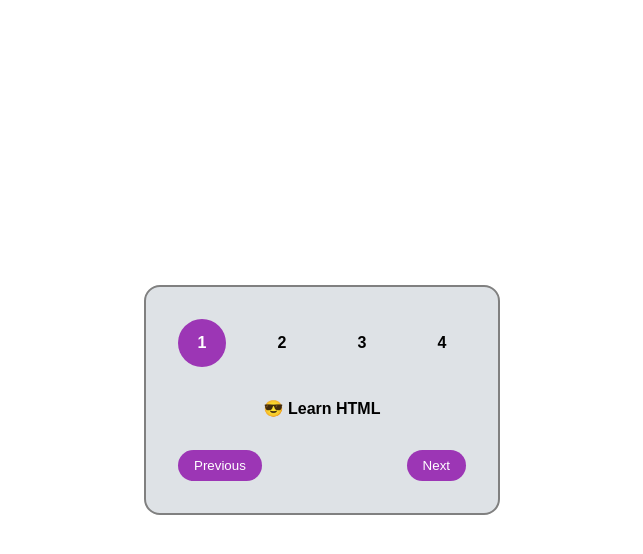
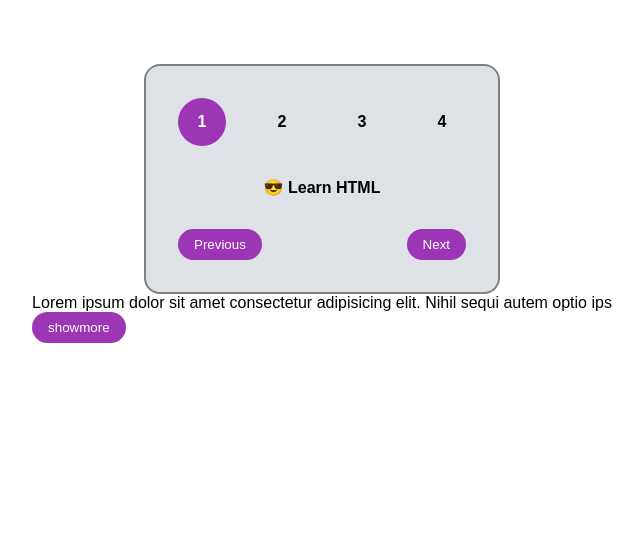
Before and after one commit to HarshlataGajbhiye/mini-react-project, a React (Vite) app: page / in a window 1280 px wide. Shown: the top 554 px of the page, without its empty margins (318-961 px from the left). Built offline with nearby package versions, Linux system fonts and the light colour scheme.

Commit message:
show less and more is done

```diff
--- a/src/App.jsx
+++ b/src/App.jsx
@@ -1,15 +1,19 @@
 import Card from "./components/Card";
-import "./components/index.css";
+import "./index.css";
+import TextExpander from "./components/TextExpander";
 const appStyle = {
     display: "flex",
     alignItems: "center",
     justifyContent: "center",
-    height: "100vh",
+    flexDirection: "column",
+    gap: "rrem",
+    padding: "4rem 0",
 };
 function App() {
     return (
         <div style={appStyle}>
             <Card />
+            <TextExpander />
         </div>
     );
 }
--- /dev/null
+++ b/src/components/TextExpander.jsx
@@ -0,0 +1,46 @@
+import React, { useState } from "react";
+
+const textStyle = {
+    maxWidth: "40rem",
+};
+
+const showButton = {
+    backgroundColor: "#9C36B5",
+    color: "white",
+    border: "none",
+    borderRadius: "1rem",
+    padding: " 0.5rem  1rem",
+};
+const rowText = `Lorem ipsum dolor sit amet consectetur adipisicing elit. Nihil
+                sequi autem optio ipsum sed cum incidunt, harum repellat dicta
+                quaerat quam qui eius repellendus. Porro vitae magni excepturi
+                tempora ut doloribus illum, doloribus consequuntur fuga, labore,
+                molestias obcaecati eveniet impedit laboriosam neque vero. Nulla
+                doloremque quia consectetur voluptatem perferendis, minus natus
+                aliquid mollitia quis autem id, iusto aspernatur vero laboriosam
+                quas? Quaerat non sapiente quos fugiat? Error, cum voluptates
+                explicabo eos fugit deleniti blanditiis vero. Quam nisi quod
+                facilis facere officiis. Rem, accusamus, corrupti dicta
+                necessitatibus ipsam sint adipisci doloribus perspiciatis
+                delectus quam quod esse, voluptatem ipsum dolor sit amet
+                consectetur adipisicing elit. `;
+
+function TextExpander() {
+    const [show, setShow] = useState(false);
+    //derived state
+    const text = show ? rowText : rowText.slice(0, 100);
+
+    function handleClick() {
+        setShow((show) => !show);
+    }
+    return (
+        <div style={textStyle}>
+            <p>{text} </p>
+            <button onClick={handleClick} style={showButton}>
+                {show ? "showless" : "showmore"}
+            </button>
+        </div>
+    );
+}
+
+export default TextExpander;
```
Also changed, not shown: src/components/Button.jsx (deleted), src/index.css (renamed from src/components/index.css).
